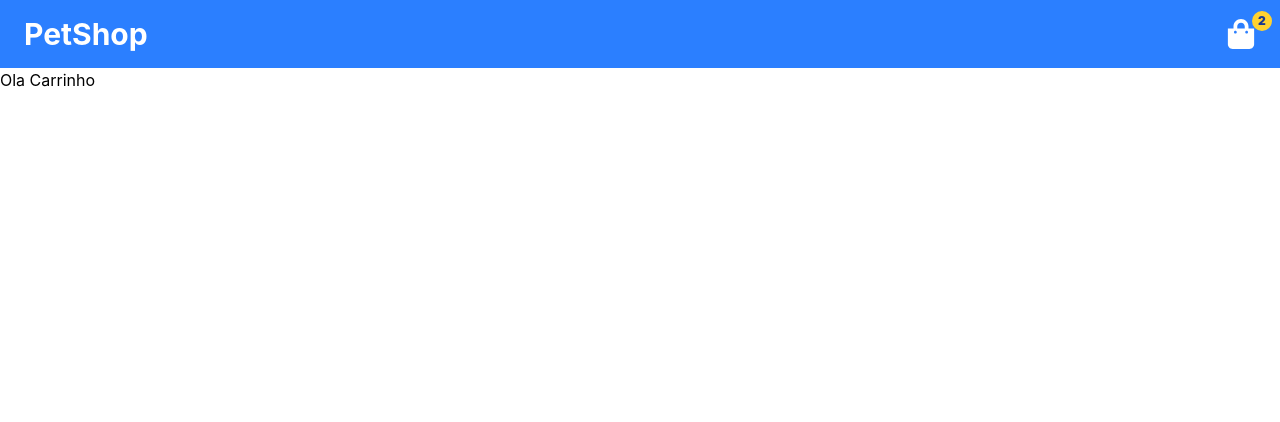
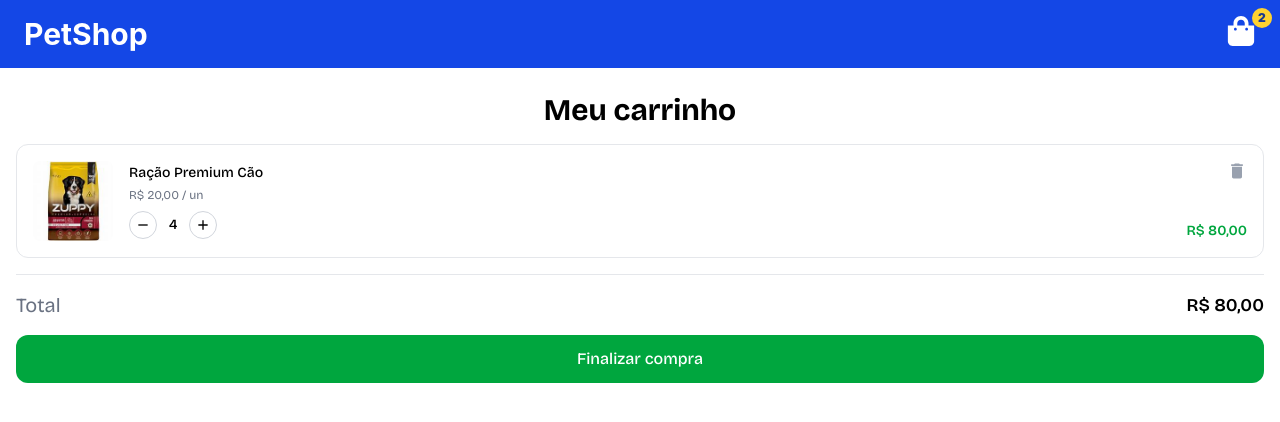
Before and after one commit to Gabriell-Santos/Pet_Shop, a React (Vite) app: page /cart in a window 1280 px wide. Shown: the top 422 px of the page. Built offline with nearby package versions, Linux system fonts and the light colour scheme.

Commit message:
craida a tela home e cart e a navageção entre elas

```diff
--- a/src/App.tsx
+++ b/src/App.tsx
@@ -3,6 +3,7 @@ import { Layout } from "./Components/Layout";
 import { Home } from "./Pages/Home";
 import { Cart } from "./Pages/Cart";
 import { Details } from "./Pages/Details";
+import { NotFound } from "./Pages/NotFound";
 
 const router = createBrowserRouter([
   {
@@ -20,6 +21,10 @@ const router = createBrowserRouter([
         path: "/details",
         element: <Details />,
       },
+      {
+        path: "*",
+        element: <NotFound />,
+      },
     ],
   },
 ]);
--- a/src/Components/Header/index.tsx
+++ b/src/Components/Header/index.tsx
@@ -1,16 +1,21 @@
 import { FaShoppingBag } from "react-icons/fa";
+import { Link } from "react-router-dom";
 
 export function Header() {
   return (
-    <header className="w-full bg-blue-500">
+    <header className="w-full bg-blue-700">
       <div className="w-full max-w-7xl flex justify-between items-center mx-auto py-4 px-6">
+        <Link to={"/"}>
           <nav className="text-3xl text-white font-bold">PetShop</nav>
+        </Link>
+        <Link to={"/cart"}>
           <nav className="relative inline-block">
             <FaShoppingBag size={30} color="white" />
             <span className="absolute -top-2 -right-4 bg-amber-300 text-blue-900 text-xs font-black rounded-full w-5 h-5 flex items-center justify-center">
               2
             </span>
           </nav>
+        </Link>
       </div>
     </header>
   );
--- a/src/Pages/Cart/index.tsx
+++ b/src/Pages/Cart/index.tsx
@@ -1,7 +1,51 @@
+import ImgTeste from "../../Assets/Imagem_Teste.jpeg";
+import { MdAdd, MdRemove, MdDelete } from "react-icons/md";
+
 export function Cart() {
   return (
-    <div>
-      <h2>Ola Carrinho</h2>
+    <div className="w-full max-w-7xl px-4 py-6 font-PetShop mx-auto">
+      <h1 className="text-3xl font-bold font-PetShop  mb-4 text-center ">
+        Meu carrinho
+      </h1>
+
+      <div className="flex items-center gap-4 border border-gray-200 rounded-xl p-4 mb-4">
+        <img
+          src={ImgTeste}
+          alt="Ração"
+          className="w-20 h-20 object-contain rounded-lg"
+        />
+
+        <div className="flex-1">
+          <p className="font-medium text-sm">Ração Premium Cão</p>
+          <p className="text-gray-500 text-xs mt-1">R$ 20,00 / un</p>
+
+          <div className="flex items-center gap-3 mt-2">
+            <button className="w-7 h-7 rounded-full border border-gray-300 flex items-center justify-center hover:bg-gray-100">
+              <MdRemove size={16} />
+            </button>
+            <span className="text-sm font-medium">4</span>
+            <button className="w-7 h-7 rounded-full border border-gray-300 flex items-center justify-center hover:bg-gray-100">
+              <MdAdd size={16} />
+            </button>
+          </div>
+        </div>
+
+        <div className="flex flex-col items-end justify-between self-stretch">
+          <button className="text-gray-400 hover:text-red-500">
+            <MdDelete size={20} />
+          </button>
+          <span className="text-green-600 font-semibold text-sm">R$ 80,00</span>
+        </div>
+      </div>
+
+      <div className="border-t border-gray-200 pt-4 flex justify-between items-center">
+        <span className="text-gray-500 text-xl">Total</span>
+        <span className="text-lg font-semibold">R$ 80,00</span>
+      </div>
+
+      <button className="mt-4 w-full bg-green-600 hover:bg-green-700 text-white font-medium py-3 rounded-xl transition-colors">
+        Finalizar compra
+      </button>
     </div>
   );
 }
--- a/src/Pages/Home/index.tsx
+++ b/src/Pages/Home/index.tsx
@@ -1,7 +1,29 @@
+import ImgTeste from "../../Assets/Imagem_Teste.jpeg";
+import { MdAddShoppingCart } from "react-icons/md";
+import { Link } from "react-router-dom";
+
 export function Home() {
   return (
-    <div>
-      <h2>Ola Home</h2>
-    </div>
+    <main className="mt-6 w-full max-w-7xl font-PetShop px-4">
+      <section className="grid grid-cols-1 md:grid-cols-2 lg:grid-cols-5 gap-6 px-2.5 ">
+        <div className="flex flex-col gap-2 border border-gray-200 rounded-xl p-3">
+          <img
+            src={ImgTeste}
+            alt="Ração"
+            className="w-full rounded-lg object-cover"
+          />
+          <p className="font-medium text-sm text-center">Imagem Da ração</p>
+          <span className="flex justify-between items-center mt-auto">
+            <p className="text-green-600 font-semibold">R$ 15,00</p>
+            <Link to={"/cart"}>
+              <MdAddShoppingCart
+                size={22}
+                className="text-gray-600 hover:text-green-600 transition-colors"
+              />
+            </Link>
+          </span>
+        </div>
+      </section>
+    </main>
   );
 }
--- a/src/Pages/NotFound/index.tsx
+++ b/src/Pages/NotFound/index.tsx
@@ -0,0 +1,7 @@
+export function NotFound() {
+  return (
+    <div>
+      <h2>Not Found</h2>
+    </div>
+  );
+}
```
Also changed, not shown: src/Assets/Imagem_Teste.jpeg (added). Lines whose indentation alone changed are shown as unchanged.
